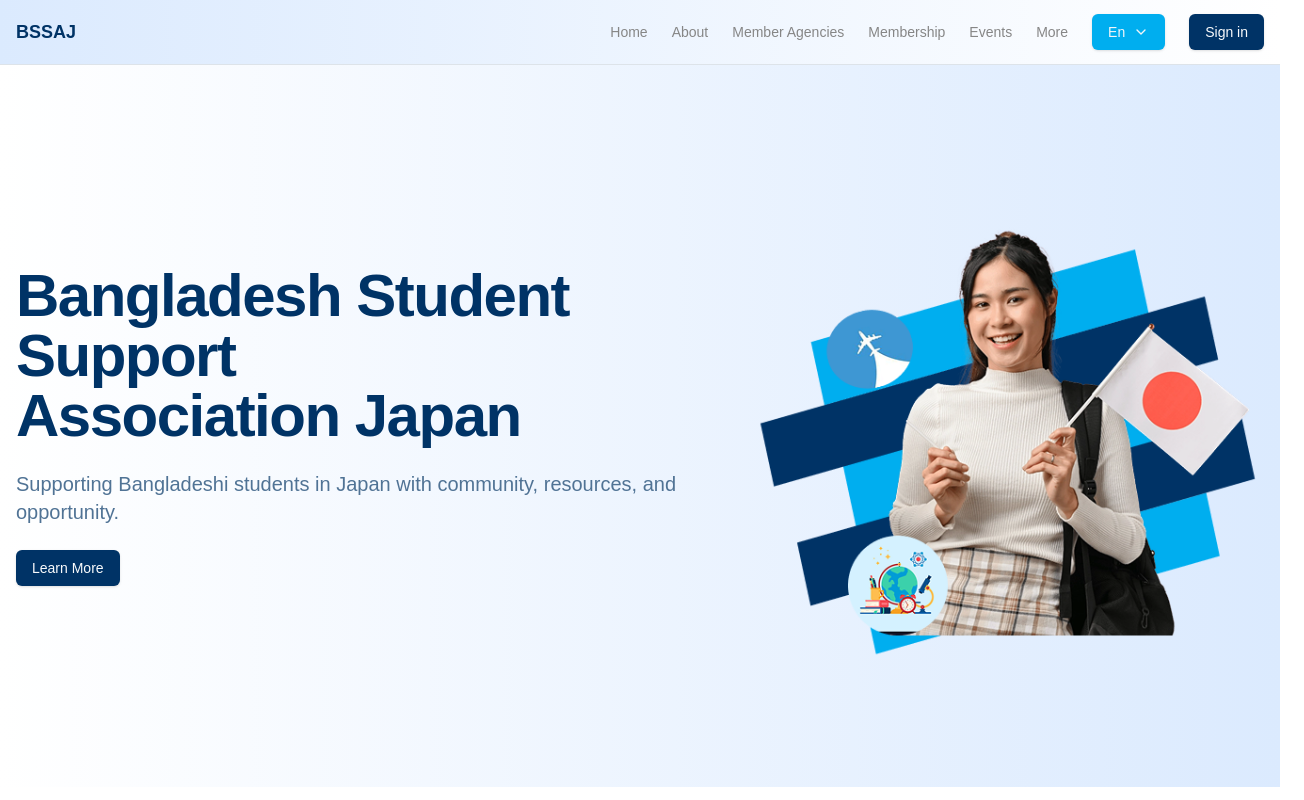
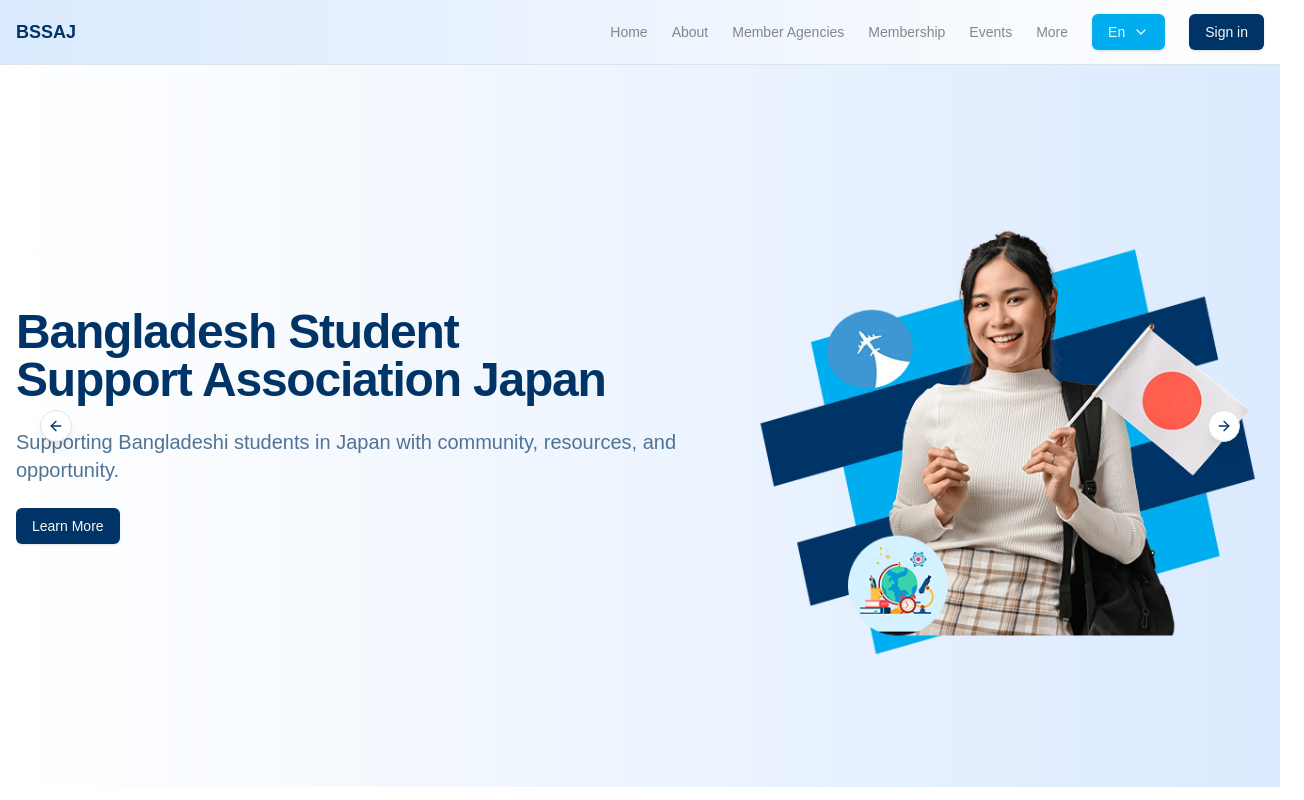
Before and after one commit to sakib-xrz/bssaj-frontend, a Next.js app: page / in a window 1280 px wide. Shown: the top 800 px of the page, 1304 px wide, since content can reach past the window. Built offline with nearby package versions, Linux system fonts and the light colour scheme.

Commit message:
hero.tsx file carousel added

```diff
--- a/app/(public)/_components/hero.tsx
+++ b/app/(public)/_components/hero.tsx
@@ -4,20 +4,74 @@ import Image from "next/image";
 import Container from "../../../components/shared/container";
 import hero from "@/public/images/hero-img.png";
 
-export default function Hero() {
+import {
+  Carousel,
+  CarouselContent,
+  CarouselItem,
+  CarouselNext,
+  CarouselPrevious,
+} from "@/components/ui/carousel";
+
+export default function HeroCarousel() {
+  const slides = [
+    {
+      id: 1,
+      heading: (
+        <>
+          Bangladesh Student
+          <br className="hidden sm:block" />
+          Support Association Japan
+        </>
+      ),
+      paragraph:
+        "Supporting Bangladeshi students in Japan with community, resources, and opportunity.",
+      imageSrc: hero,
+      imageAlt: "Students in Japan 1",
+    },
+    {
+      id: 2,
+      heading: (
+        <>
+          Empowering
+          <br className="hidden sm:block" />
+          Your Journey in Japan
+        </>
+      ),
+      paragraph:
+        "Discover tailored resources, scholarship opportunities, and a vibrant community.",
+      imageSrc: hero,
+      imageAlt: "Students in Japan 2",
+    },
+    {
+      id: 3,
+      heading: (
+        <>
+          Connect, Grow,
+          <br className="hidden sm:block" />
+          Succeed In Japan
+        </>
+      ),
+      paragraph:
+        "Join a network designed to help you thrive academically and professionally.",
+      imageSrc: hero,
+      imageAlt: "Students in Japan 3",
+    },
+  ];
+
   return (
-    <section className="relative w-full py-16 md:py-24 bg-gradient-to-r from-white to-blue-100">
+    <section className="relative w-full py-16 md:py-24 bg-gradient-to-r from-white to-blue-100 overflow-hidden">
       <Container>
+        <Carousel opts={{ loop: true }} className="w-full">
+          <CarouselContent>
+            {slides.map((slide) => (
+              <CarouselItem key={slide.id}>
                 <div className="flex flex-col-reverse lg:flex-row items-center justify-between gap-12">
-          {/* Left Content */}
                   <div className="flex-1 text-center lg:text-left space-y-6 animate-fade-in">
-            <h1 className="text-4xl font-extrabold tracking-tight sm:text-5xl md:text-6xl leading-tight text-primary">
-              Bangladesh Student Support
-              <br className="hidden sm:block" /> Association Japan
+                    <h1 className="text-4xl font-extrabold tracking-tight sm:text-5xl md:text-5xl leading-tight text-primary">
+                      {slide.heading}
                     </h1>
                     <p className="max-w-[700px] text-lg md:text-xl mx-auto lg:mx-0 text-muted-foreground">
-              Supporting Bangladeshi students in Japan with community,
-              resources, and opportunity.
+                      {slide.paragraph}
                     </p>
                     <div className="flex flex-col sm:flex-row items-center gap-4 justify-center lg:justify-start">
                       <Button asChild>
@@ -26,17 +80,23 @@ export default function Hero() {
                     </div>
                   </div>
 
-          {/* Right Image */}
                   <div className="flex-1 w-full max-w-lg animate-slide-in-right">
                     <Image
-              src={hero}
-              alt="Students in Japan"
+                      src={slide.imageSrc}
+                      alt={slide.imageAlt}
                       className="rounded-xl w-full h-auto object-contain"
                       priority
                       quality={100}
                     />
                   </div>
                 </div>
+              </CarouselItem>
+            ))}
+          </CarouselContent>
+          <CarouselPrevious className="absolute top-1/2 left-3 sm:left-6 -translate-y-1/2 w-8 h-8 rounded-full bg-white text-primary border shadow-lg hover:bg-gray-200 transition z-20 flex items-center justify-center" />
+
+          <CarouselNext className="absolute top-1/2 right-3 sm:right-6 -translate-y-1/2 w-8 h-8 rounded-full bg-white text-primary border shadow-lg hover:bg-gray-100 transition z-20 flex items-center justify-center" />
+        </Carousel>
       </Container>
     </section>
   );
--- a/app/(public)/_components/our-members.tsx
+++ b/app/(public)/_components/our-members.tsx
@@ -99,8 +99,9 @@ const OurMembers: React.FC = () => {
           ))}
         </CarouselContent>
 
-        <CarouselPrevious className="absolute lg:-left-6 left-4 top-1/2 -translate-y-1/2 bg-white text-gray-800 rounded-full shadow-md z-10 p-2 -translate-x-1/2 md:flex items-center justify-center" />
-        <CarouselNext className="absolute lg:-right-6 right-4 top-1/2 -translate-y-1/2 bg-white text-gray-800 rounded-full shadow-md z-10 p-2 translate-x-1/2  md:flex items-center justify-center" />
+        <CarouselPrevious className="absolute top-1/2 left-3 sm:left-6 -translate-y-1/2 w-8 h-8 rounded-full bg-white text-primary border shadow-lg hover:bg-gray-100 transition z-20 flex items-center justify-center" />
+
+        <CarouselNext className="absolute top-1/2 right-3 sm:right-6 -translate-y-1/2 w-8 h-8 rounded-full bg-white text-primary border shadow-lg hover:bg-gray-100 transition z-20 flex items-center justify-center" />
       </Carousel>
     </Container>
   );
--- a/app/(public)/_components/read-our-blog.tsx
+++ b/app/(public)/_components/read-our-blog.tsx
@@ -124,8 +124,9 @@ const ReadOurBlog: React.FC = () => {
           ))}
         </CarouselContent>
 
-        <CarouselPrevious className="absolute lg:-left-2 md:left-1 left-2 top-1/2 -translate-y-1/2 bg-white text-gray-800 rounded-full shadow-md z-10 p-2 -translate-x-1/2 md:flex items-center justify-center" />
-        <CarouselNext className="absolute lg:-right-2 md:right-1 right-2 top-1/2 -translate-y-1/2 bg-white text-gray-800 rounded-full shadow-md z-10 p-2 translate-x-1/2  md:flex items-center justify-center" />
+        <CarouselPrevious className="absolute top-1/2 left-3 sm:left-6 -translate-y-1/2 w-8 h-8 rounded-full bg-white text-primary border shadow-lg hover:bg-gray-100 transition z-20 flex items-center justify-center" />
+
+        <CarouselNext className="absolute top-1/2 right-3 sm:right-6 -translate-y-1/2 w-8 h-8 rounded-full bg-white text-primary border shadow-lg hover:bg-gray-100 transition z-20 flex items-center justify-center" />
       </Carousel>
     </Container>
   );
```
Lines whose indentation alone changed are shown as unchanged.
